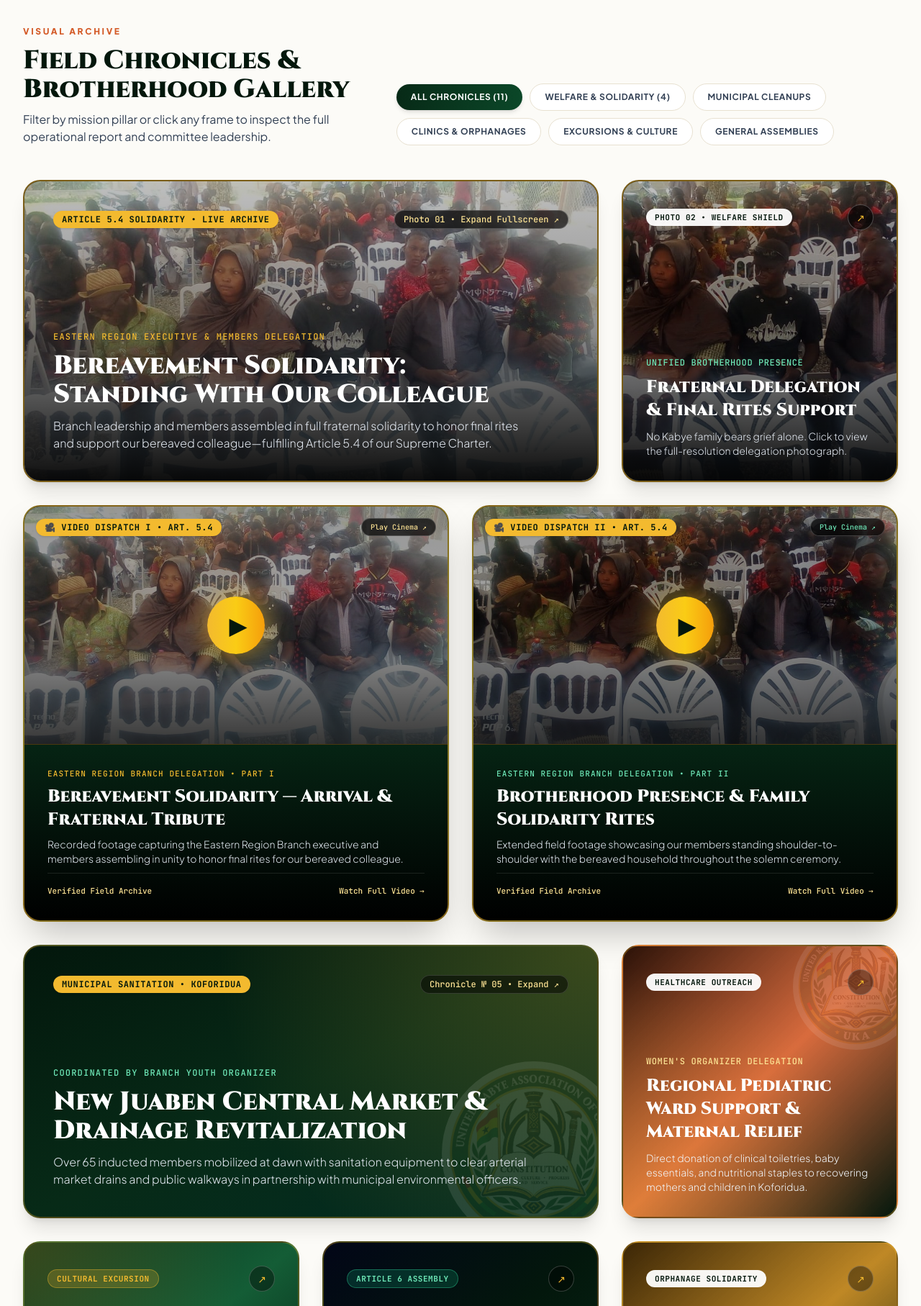
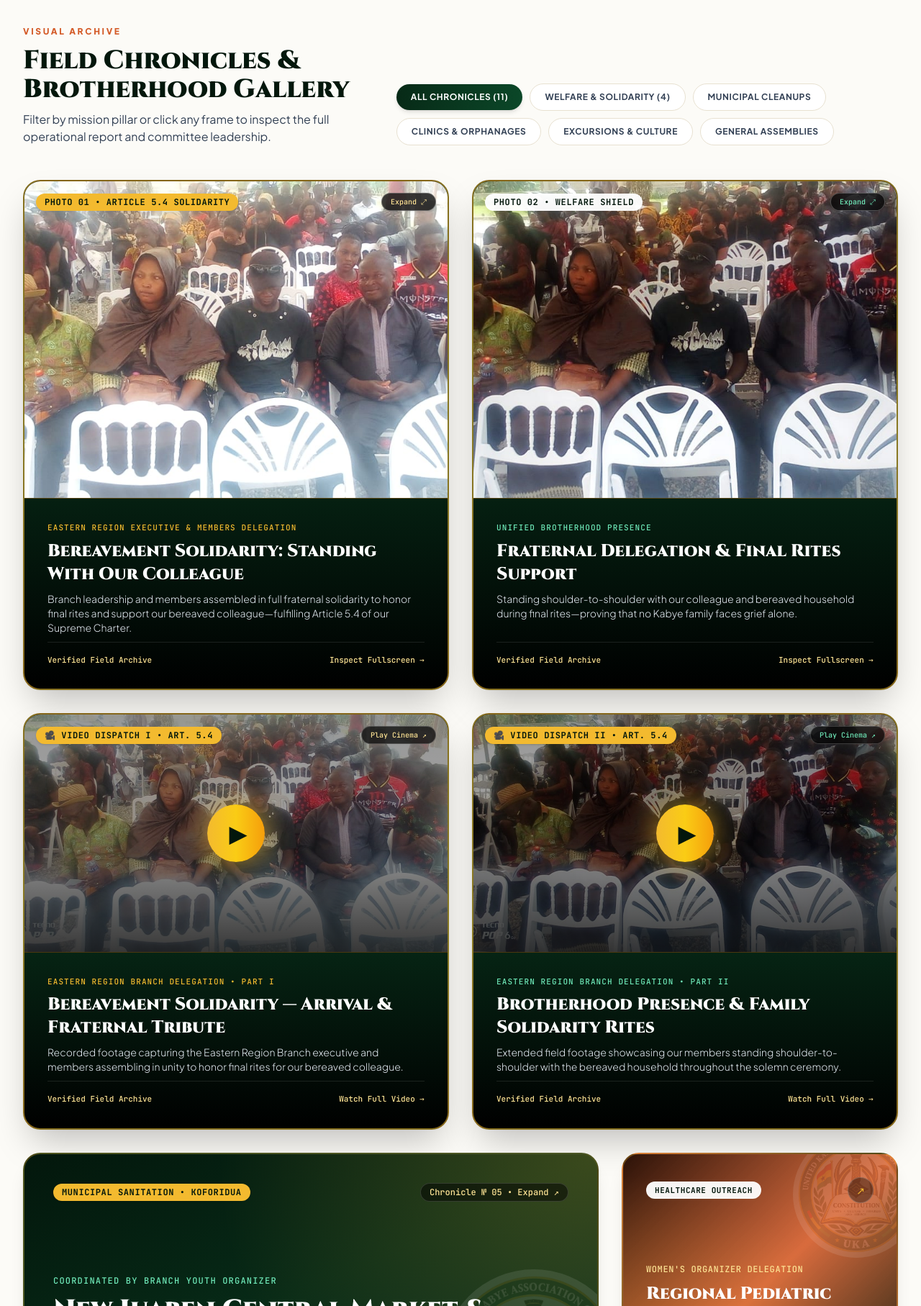
Before and after one commit to Wolfgh12/ukaghana, a Django app: page /impact/ in a window 1280 px wide. Shown: the part 962-2777 px from the top of the page at 72% size. Run offline with Django 5.2, Linux system fonts and the light colour scheme; some libraries are stand-ins or nearby versions.

Commit message:
Switch gallery bereavement photos to unobstructed split editorial frames

```diff
--- a/templates/core/impact.html
+++ b/templates/core/impact.html
@@ -106,65 +106,83 @@
         <!-- Asymmetric Editorial Bento Grid -->
         <div class="grid grid-cols-1 md:grid-cols-12 gap-6 sm:gap-8" id="bento-grid">
 
-            <!-- FRAME 01 (Wide Feature - 8 Cols): Real Funeral Solidarity Photo 1 -->
+            <!-- FRAME 01 (Split Editorial Photo Card - 6 Cols): Funeral.jpeg -->
             <article data-category="solidarity" onclick="openLightbox(0)"
-                     class="gallery-card w-full md:col-span-8 group cursor-pointer rounded-3xl overflow-hidden bg-black border-2 border-uka-gold/50 hover:border-uka-gold shadow-xl hover:shadow-2xl transition-all duration-500 relative min-h-[340px] sm:min-h-[420px] flex flex-col justify-between p-6 sm:p-10 text-white">
+                     class="gallery-card w-full md:col-span-6 group cursor-pointer rounded-3xl overflow-hidden bg-gradient-to-b from-uka-deep via-uka-forest to-black border-2 border-uka-gold/55 hover:border-uka-gold shadow-2xl transition-all duration-500 flex flex-col justify-between">
+                <!-- Unobstructed Full-Brightness Photo Stage -->
+                <div class="relative w-full aspect-[4/3] overflow-hidden bg-black border-b border-uka-gold/35">
                     <img src="{% static 'images/Funeral.jpeg' %}"
                          alt="Article 5.4 Bereavement Solidarity Delegation — United Kabye Association Eastern Region"
-                     class="absolute inset-0 w-full h-full object-cover object-center group-hover:scale-105 transition-transform duration-700">
-                <div class="absolute inset-0 bg-gradient-to-t from-black/95 via-black/45 to-black/25 pointer-events-none"></div>
+                         class="w-full h-full object-cover object-top group-hover:scale-105 transition-transform duration-700">
 
-                <!-- Top Metadata Row -->
-                <div class="relative z-10 flex flex-wrap items-center justify-between gap-2">
-                    <span class="px-3 py-1 rounded-full bg-uka-gold text-uka-deep font-mono text-[10px] sm:text-xs font-black uppercase tracking-wider shadow">
-                        Article 5.4 Solidarity • Live Archive
+                    <!-- Minimal Floating Corner Pills -->
+                    <div class="absolute top-4 left-4 right-4 flex items-center justify-between gap-2 pointer-events-none">
+                        <span class="px-3 py-1 rounded-full bg-uka-gold text-uka-deep font-mono text-[10px] sm:text-xs font-black uppercase tracking-wider shadow-lg">
+                            Photo 01 • Article 5.4 Solidarity
                         </span>
-                    <span class="px-3 py-1 rounded-full bg-black/65 backdrop-blur-md border border-white/20 font-mono text-[10px] sm:text-xs text-uka-goldlight">
-                        Photo 01 • Expand Fullscreen ↗
+                        <span class="px-3 py-1 rounded-full bg-black/75 backdrop-blur-md border border-white/25 font-mono text-[10px] text-uka-goldlight shadow">
+                            Expand ⤢
                         </span>
                     </div>
+                </div>
 
-                <!-- Bottom Narrative Overlay -->
-                <div class="relative z-10 space-y-2.5 sm:space-y-3 max-w-2xl pt-20 sm:pt-28">
-                    <span class="text-[11px] sm:text-xs font-mono text-uka-gold uppercase tracking-widest block">
-                        Eastern Region Executive & Members Delegation
+                <!-- Luxury Editorial Text Panel Below -->
+                <div class="p-6 sm:p-8 text-white space-y-2.5 flex-grow flex flex-col justify-between">
+                    <div class="space-y-2">
+                        <span class="block text-[11px] font-mono text-uka-gold uppercase tracking-widest">
+                            Eastern Region Executive &amp; Members Delegation
                         </span>
-                    <h3 class="font-heading text-xl sm:text-4xl font-black leading-tight text-white group-hover:text-uka-goldlight transition-colors">
+                        <h3 class="font-heading text-xl sm:text-2xl font-black leading-snug text-white group-hover:text-uka-goldlight transition-colors">
                             Bereavement Solidarity: Standing With Our Colleague
                         </h3>
-                    <p class="text-xs sm:text-base text-slate-200 leading-relaxed font-light">
+                        <p class="text-xs sm:text-sm text-slate-200 leading-relaxed font-light">
                             Branch leadership and members assembled in full fraternal solidarity to honor final rites and support our bereaved colleague—fulfilling Article 5.4 of our Supreme Charter.
                         </p>
                     </div>
+                    <div class="pt-4 mt-2 border-t border-white/10 flex items-center justify-between text-[11px] font-mono text-uka-goldlight">
+                        <span>Verified Field Archive</span>
+                        <span class="group-hover:translate-x-1 transition-transform">Inspect Fullscreen →</span>
+                    </div>
+                </div>
             </article>
 
-            <!-- FRAME 02 (Tall Feature - 4 Cols): Real Funeral Solidarity Photo 2 -->
+            <!-- FRAME 02 (Split Editorial Photo Card - 6 Cols): Funeral_2.jpeg -->
             <article data-category="solidarity" onclick="openLightbox(1)"
-                     class="gallery-card w-full md:col-span-4 group cursor-pointer rounded-3xl overflow-hidden bg-black border-2 border-uka-gold/50 hover:border-uka-gold shadow-xl hover:shadow-2xl transition-all duration-500 relative min-h-[320px] sm:min-h-[420px] flex flex-col justify-between p-6 sm:p-8 text-white">
+                     class="gallery-card w-full md:col-span-6 group cursor-pointer rounded-3xl overflow-hidden bg-gradient-to-b from-uka-deep via-uka-forest to-black border-2 border-uka-gold/55 hover:border-uka-gold shadow-2xl transition-all duration-500 flex flex-col justify-between">
+                <!-- Unobstructed Full-Brightness Photo Stage -->
+                <div class="relative w-full aspect-[4/3] overflow-hidden bg-black border-b border-uka-gold/35">
                     <img src="{% static 'images/Funeral_2.jpeg' %}"
                          alt="Fraternal Presence at Funeral Rites — United Kabye Association"
-                     class="absolute inset-0 w-full h-full object-cover object-center group-hover:scale-105 transition-transform duration-700">
-                <div class="absolute inset-0 bg-gradient-to-t from-black/95 via-black/40 to-black/25 pointer-events-none"></div>
+                         class="w-full h-full object-cover object-top group-hover:scale-105 transition-transform duration-700">
 
-                <div class="relative z-10 flex items-center justify-between gap-2">
-                    <span class="px-3 py-1 rounded-full bg-white/95 text-uka-deep font-mono text-[10px] sm:text-[11px] font-black uppercase tracking-wider">
+                    <!-- Minimal Floating Corner Pills -->
+                    <div class="absolute top-4 left-4 right-4 flex items-center justify-between gap-2 pointer-events-none">
+                        <span class="px-3 py-1 rounded-full bg-white/95 text-uka-deep font-mono text-[10px] sm:text-xs font-black uppercase tracking-wider shadow-lg">
                             Photo 02 • Welfare Shield
                         </span>
-                    <span class="w-9 h-9 rounded-full bg-black/60 border border-white/25 flex items-center justify-center text-uka-gold text-sm group-hover:scale-110 transition-transform shrink-0">
-                        ↗
+                        <span class="px-3 py-1 rounded-full bg-black/75 backdrop-blur-md border border-white/25 font-mono text-[10px] text-emerald-300 shadow">
+                            Expand ⤢
                         </span>
                     </div>
+                </div>
 
-                <div class="relative z-10 space-y-2.5 pt-20 sm:pt-28">
-                    <span class="text-[11px] sm:text-xs font-mono text-emerald-300 uppercase tracking-wider block">
+                <!-- Luxury Editorial Text Panel Below -->
+                <div class="p-6 sm:p-8 text-white space-y-2.5 flex-grow flex flex-col justify-between">
+                    <div class="space-y-2">
+                        <span class="block text-[11px] font-mono text-emerald-300 uppercase tracking-widest">
                             Unified Brotherhood Presence
                         </span>
-                    <h3 class="font-heading text-xl sm:text-2xl font-black leading-snug text-white">
-                        Fraternal Delegation & Final Rites Support
+                        <h3 class="font-heading text-xl sm:text-2xl font-black leading-snug text-white group-hover:text-uka-goldlight transition-colors">
+                            Fraternal Delegation &amp; Final Rites Support
                         </h3>
                         <p class="text-xs sm:text-sm text-slate-200 leading-relaxed font-light">
-                        No Kabye family bears grief alone. Click to view the full-resolution delegation photograph.
+                            Standing shoulder-to-shoulder with our colleague and bereaved household during final rites—proving that no Kabye family faces grief alone.
                         </p>
+                    </div>
+                    <div class="pt-4 mt-2 border-t border-white/10 flex items-center justify-between text-[11px] font-mono text-uka-goldlight">
+                        <span>Verified Field Archive</span>
+                        <span class="group-hover:translate-x-1 transition-transform">Inspect Fullscreen →</span>
+                    </div>
                 </div>
             </article>
 
```
Lines whose indentation alone changed are shown as unchanged.
